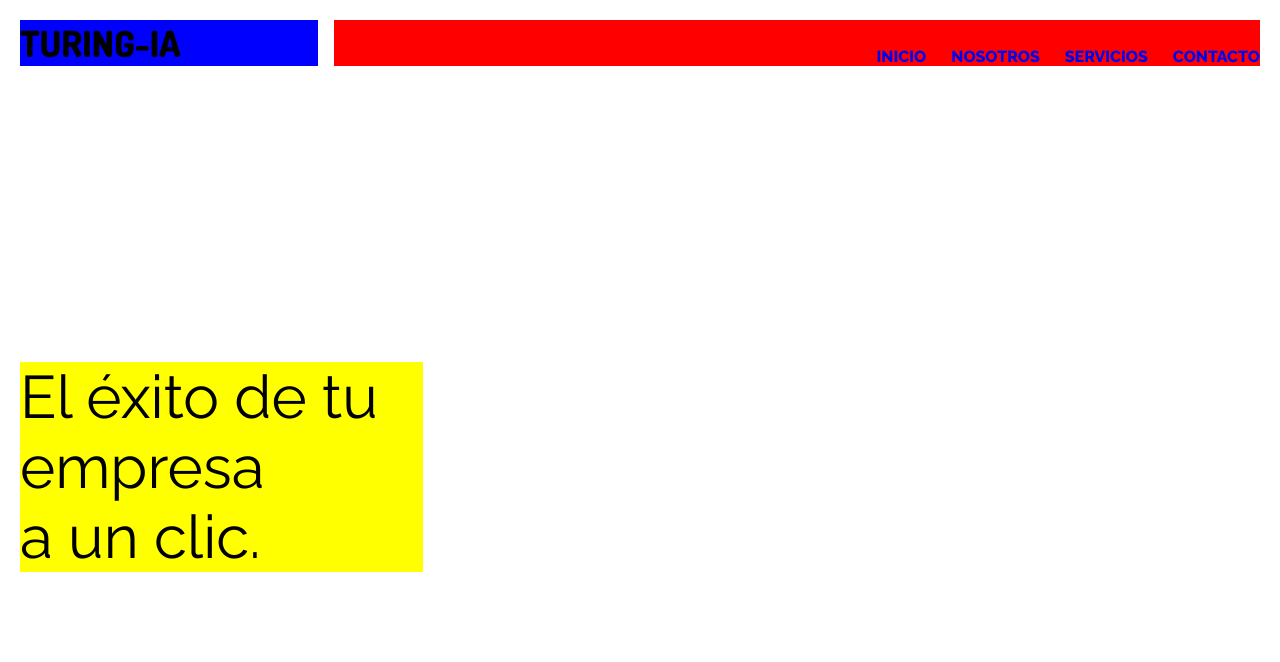
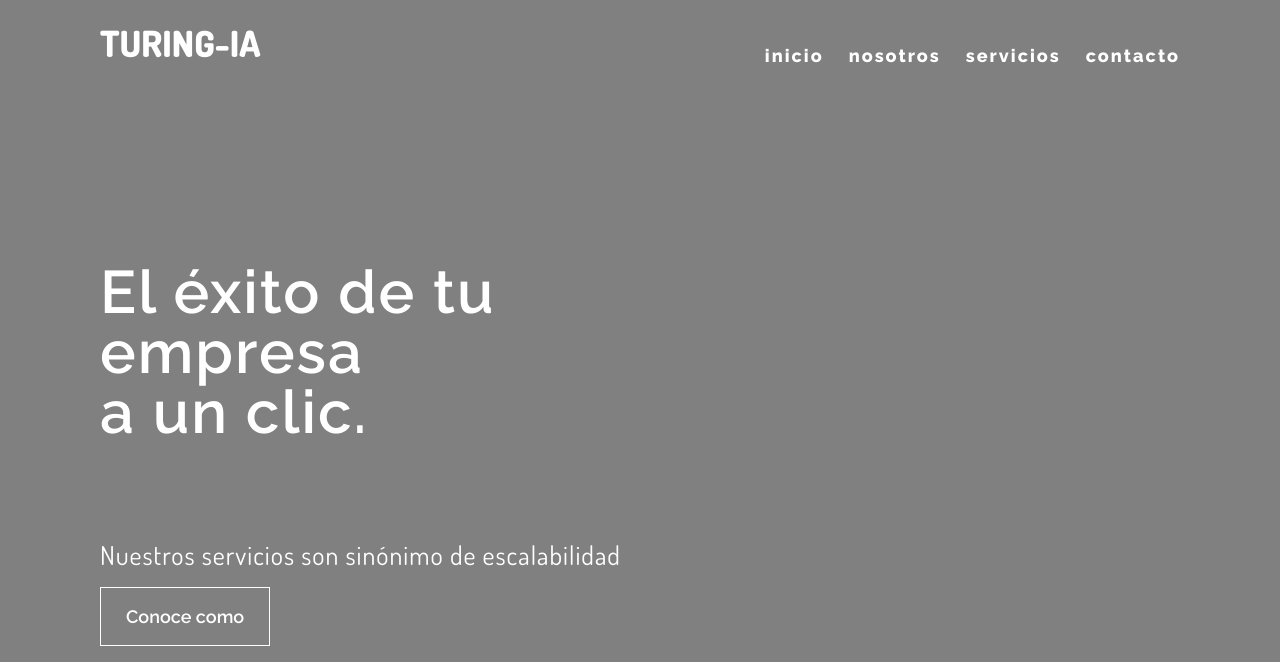
Before and after one commit to MarcoAlayn/web-turing-spa, a React (Create React App) app: page / in a window 1280 px wide. Shown: the top 662 px of the page. Built offline with nearby package versions, Linux system fonts and the light colour scheme.

Commit message:
header text

```diff
--- a/src/App.css
+++ b/src/App.css
@@ -5,8 +5,8 @@
 
 body {
   max-width: 1440px;
-  /* width: 90%; */
-  margin: auto 20px;
+  margin: auto 100px;
+  background: gray;
 }
 
 :root {
@@ -21,13 +21,15 @@ body {
   --logo-fontSize: 36px;
   --font-size-h1: 44px;
   --font-size-h2: 28px;
-  --font-size-text: 24px;
-  --font-size-menu: 16px;
+  --font-size-text: 26px;
+  --font-size-menu: 18px;
   --font-size-slogan: 60px;
+  --font-size-button: 18px;
 
   --font-weight-h1: 800;
   --font-weight-h2: 600;
   --font-weight-text: 400;
   --font-weight-menu: 800;
-  --font-weight-slogan: 400;
+  --font-weight-slogan: 600;
+  --font-weight-button: 600;
 }
--- a/src/Pages/Home/home.css
+++ b/src/Pages/Home/home.css
@@ -4,7 +4,9 @@
   grid-template-columns: repeat(12, 1fr);
   grid-template-areas:
     "logo logo logo nav nav nav nav nav nav nav nav nav"
-    "slogan slogan slogan slogan x x x x x x x x";
+    "slogan slogan slogan slogan slogan slogan slogan z z z z z "
+    "callTo callTo callTo callTo callTo callTo callTo y y y y y"
+    "button x x x x x x x x x x x";
 }
 
 .homeContainer .logoContainer {
@@ -12,14 +14,11 @@
   display: flex;
   justify-content: flex-start;
   align-items: center;
-
   margin-top: 20px;
-  background: blue;
 }
 
 .homeContainer .navContainer {
   grid-area: nav;
-  background: red;
   display: flex;
   justify-content: flex-end;
   align-items: flex-end;
@@ -28,6 +27,19 @@
 
 .homeContainer .sloganContainer {
   grid-area: slogan;
-  background: yellow;
-  margin-top: 35vh;
+  margin: 180px 0px 80px 0px;
 }
+
+.homeContainer .buttonContainer {
+  grid-area: button;
+}
+
+.homeContainer .callTo {
+  grid-area: callTo;
+  color: var(--white-color);
+  font-family: var(--primary-font);
+  font-size: var(--font-size-text);
+  font-weight: var(--font-weight-text);
+
+  letter-spacing: 1px;
+}
--- a/src/Pages/Home/index.js
+++ b/src/Pages/Home/index.js
@@ -3,6 +3,7 @@ import "./home.css";
 import Logo from "../../components/Logo";
 import Navbar from "../../components/Navbar";
 import Slogan from "../../components/Slogan";
+import Button from "../../components/Button";
 
 function Home() {
   return (
@@ -16,6 +17,12 @@ function Home() {
       <div className="sloganContainer">
         <Slogan />
       </div>
+      <div className="buttonContainer">
+        <Button to="/" className="whiteButton" content="Conoce como" />
+      </div>
+      <div className="callTo">
+        <p>Nuestros servicios son sinónimo de escalabilidad</p>
+      </div>
     </div>
   );
 }
--- /dev/null
+++ b/src/components/Button/Button.css
@@ -0,0 +1,22 @@
+.customButton {
+  width: max-content;
+}
+
+.customButton .whiteButton {
+  color: var(--white-color);
+  font-size: var(--font-size-button);
+  font-family: var(--secondary-font);
+  font-weight: var(--font-weight-button);
+
+  padding: 18px 25px;
+  border: 1px solid white;
+}
+
+.customButton :nth-child(1) {
+  text-decoration: none;
+}
+
+.customButton .whiteButton:hover {
+  color: var(--primary-color);
+  background: var(--white-color);
+}
--- /dev/null
+++ b/src/components/Button/index.js
@@ -0,0 +1,16 @@
+/* eslint-disable react/prop-types */
+import React from "react";
+import { Link } from "react-router-dom";
+import "./Button.css";
+
+function Button({ to, className, content }) {
+  return (
+    <div className="customButton">
+      <Link to={to}>
+        <p className={className}>{content}</p>
+      </Link>
+    </div>
+  );
+}
+
+export default Button;
--- a/src/components/Logo/logo.css
+++ b/src/components/Logo/logo.css
@@ -2,6 +2,7 @@
   display: flex;
 }
 .logo h1 {
+  color: var(--white-color);
   font-size: var(--logo-fontSize);
   font-family: var(--primary-font);
 }
--- a/src/components/Navbar/index.js
+++ b/src/components/Navbar/index.js
@@ -5,7 +5,9 @@ import "./navbar.css";
 function Navbar() {
   return (
     <nav className="navbar">
-      <Link className="link">Inicio</Link>
+      <Link to="/" className="link">
+        Inicio
+      </Link>
       <Link className="link">Nosotros</Link>
       <Link className="link">Servicios</Link>
       <Link className="link">Contacto</Link>
--- a/src/components/Navbar/navbar.css
+++ b/src/components/Navbar/navbar.css
@@ -3,10 +3,17 @@
 }
 
 .navbar .link {
+  color: var(--white-color);
   font-family: var(--secondary-font);
   font-size: var(--font-size-menu);
   font-weight: var(--font-weight-menu);
-  text-transform: uppercase;
+  text-transform: lowercase;
   margin-left: 25px;
   text-decoration: none;
+  letter-spacing: 2px;
 }
+
+.navbar .link:hover,
+.navbar .link:active {
+  text-decoration: underline 2px;
+}
--- a/src/components/Slogan/slogan.css
+++ b/src/components/Slogan/slogan.css
@@ -1,5 +1,8 @@
 .slogan h2 {
+  color: var(--white-color);
   font-family: var(--secondary-font);
   font-size: var(--font-size-slogan);
   font-weight: var(--font-weight-slogan);
+  line-height: 60px;
+  letter-spacing: 2px;
 }
```
